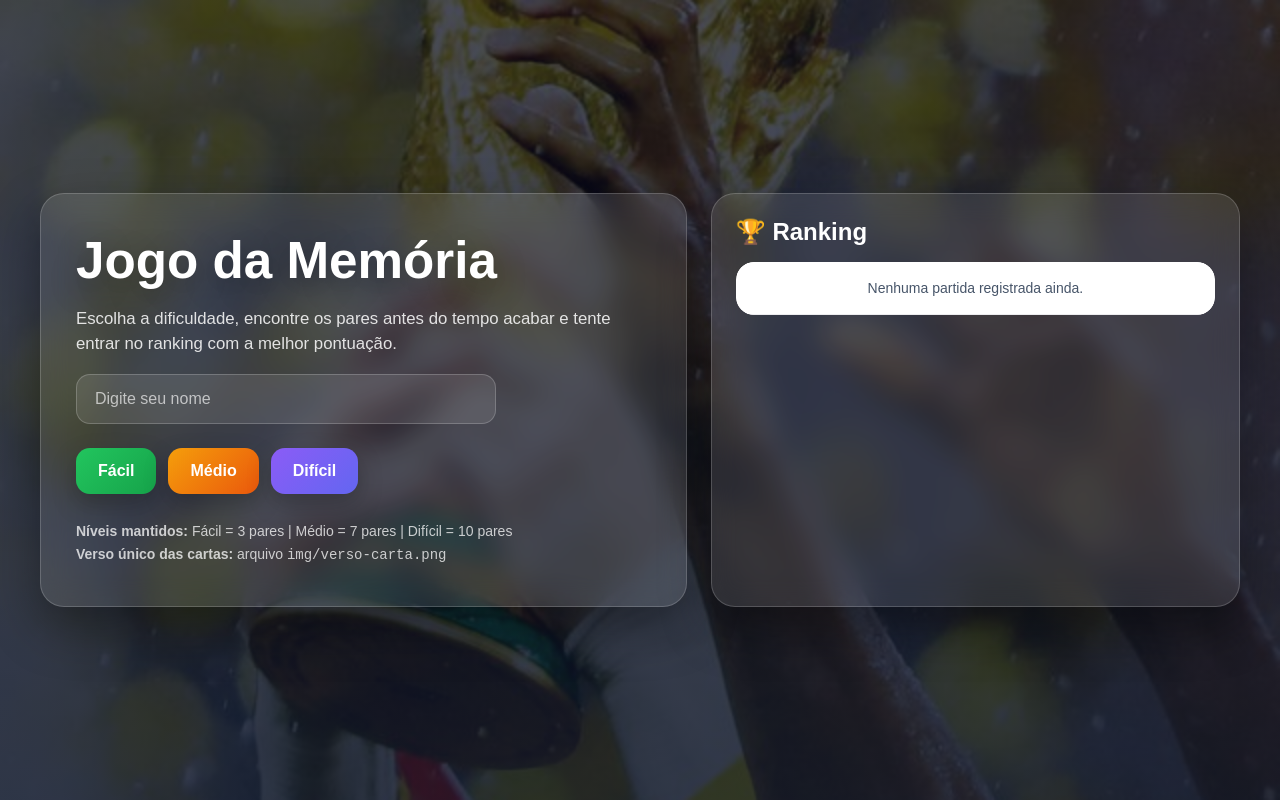
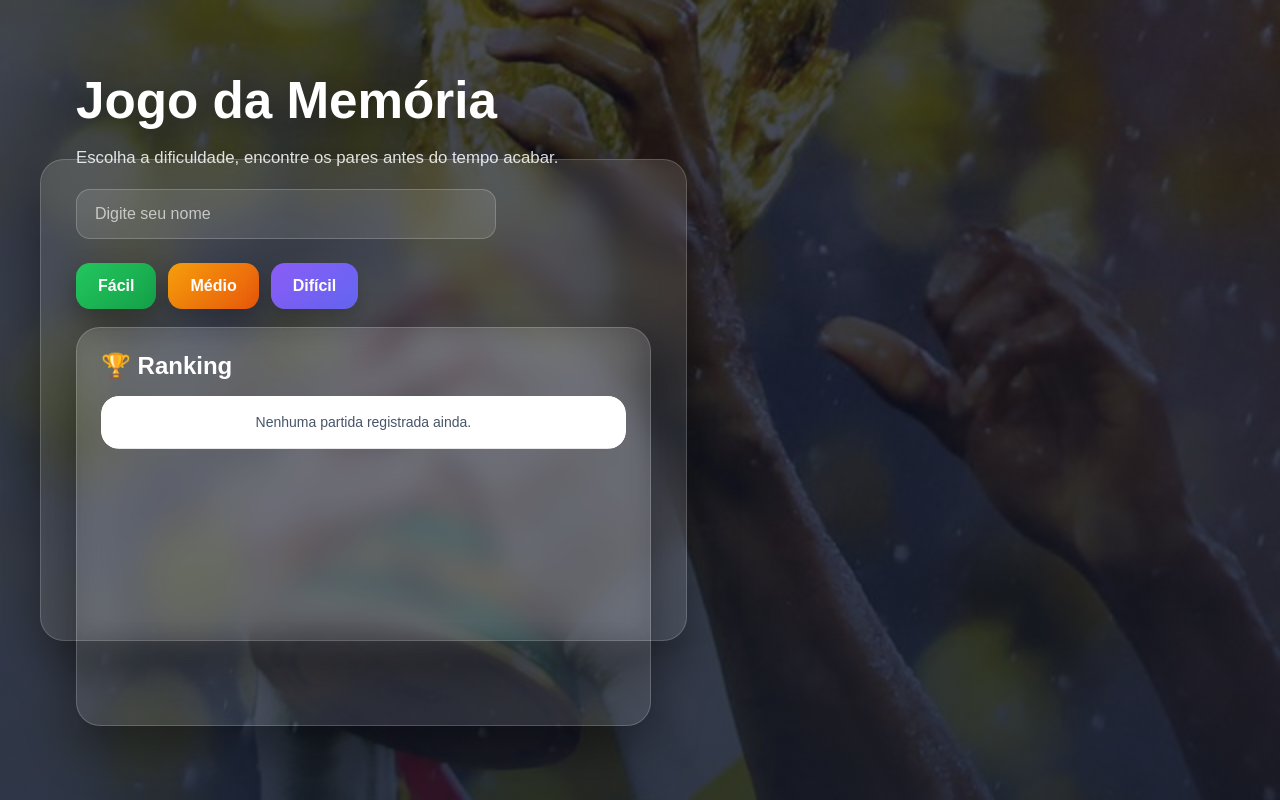
Before and after one commit to Constantineeu/memoriraf, a plain HTML site: page index.html in a window 1280 px wide. Drawn offline with Linux system fonts and the light colour scheme.

Commit message:
Update index.html

```diff
--- a/index.html
+++ b/index.html
@@ -493,8 +493,7 @@ tr:hover td{
         <div class="painel menu-box">
             <h1>Jogo da Memória</h1>
             <p>
-                Escolha a dificuldade, encontre os pares antes do tempo acabar
-                e tente entrar no ranking com a melhor pontuação.
+                Escolha a dificuldade, encontre os pares antes do tempo acabar.
             </p>
 
             <input
@@ -510,12 +509,6 @@ tr:hover td{
                 <button class="btn-medio" onclick="iniciar(2)">Médio</button>
                 <button class="btn-dificil" onclick="iniciar(3)">Difícil</button>
             </div>
-
-            <div class="info-arquivos">
-                <div><strong>Níveis mantidos:</strong> Fácil = 3 pares | Médio = 7 pares | Difícil = 10 pares</div>
-                <div><strong>Verso único das cartas:</strong> arquivo <code>img/verso-carta.png</code></div>
-            </div>
-        </div>
 
         <div class="painel ranking-box">
             <h2>🏆 Ranking</h2>
```
